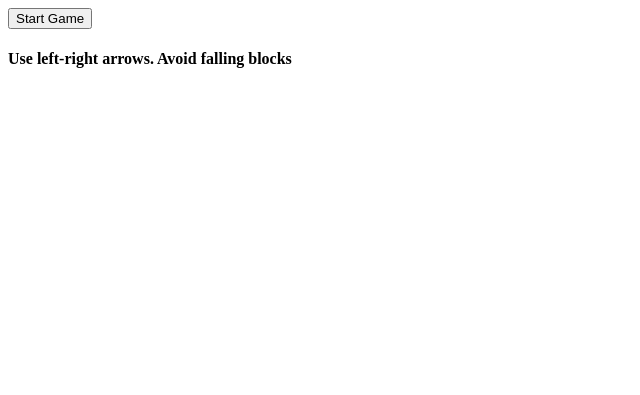
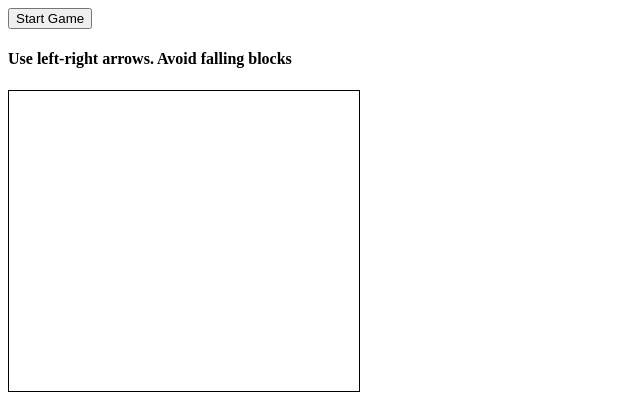
Before and after one commit to robliberty/falling, a plain HTML site: page index.html in a window 1280 px wide. Shown: the whole page, without its empty margins (0-640 px from the left). Drawn offline with Linux system fonts and the light colour scheme.

Commit message:
Update index.html

```diff
--- a/index.html
+++ b/index.html
@@ -1,3 +1,12 @@
+<style>
+body {
+    background-color:white;
+}
+canvas {
+    border:1px solid black;
+}
+</style>
+
 <button id="start">Start Game</button><br>
 <h4>Use left-right arrows. Avoid falling blocks</h4>
 <canvas id="canvas" width=350 height=300></canvas>
```
